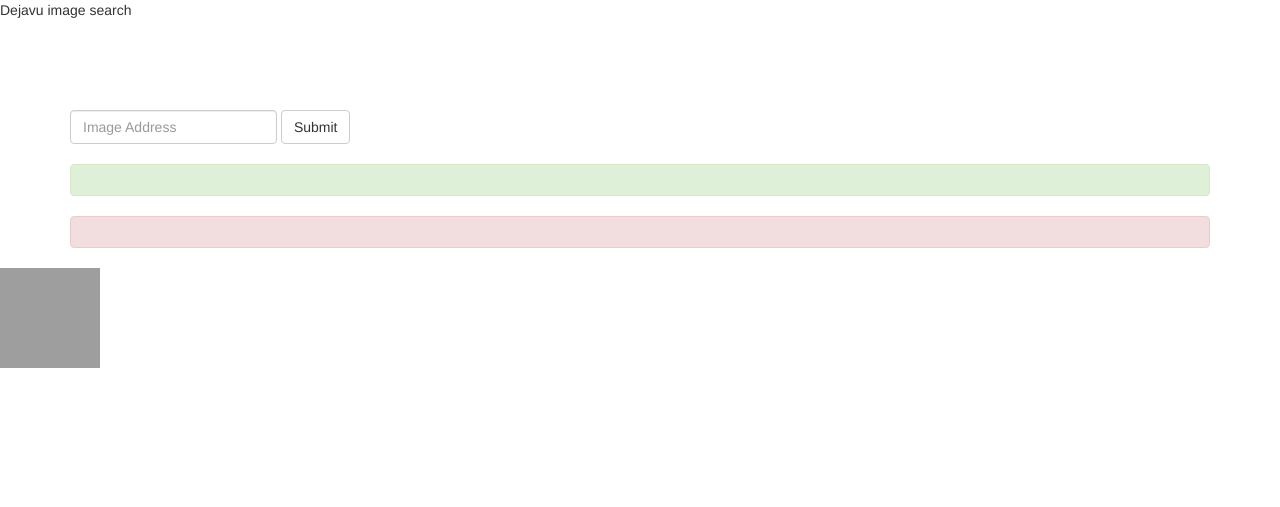
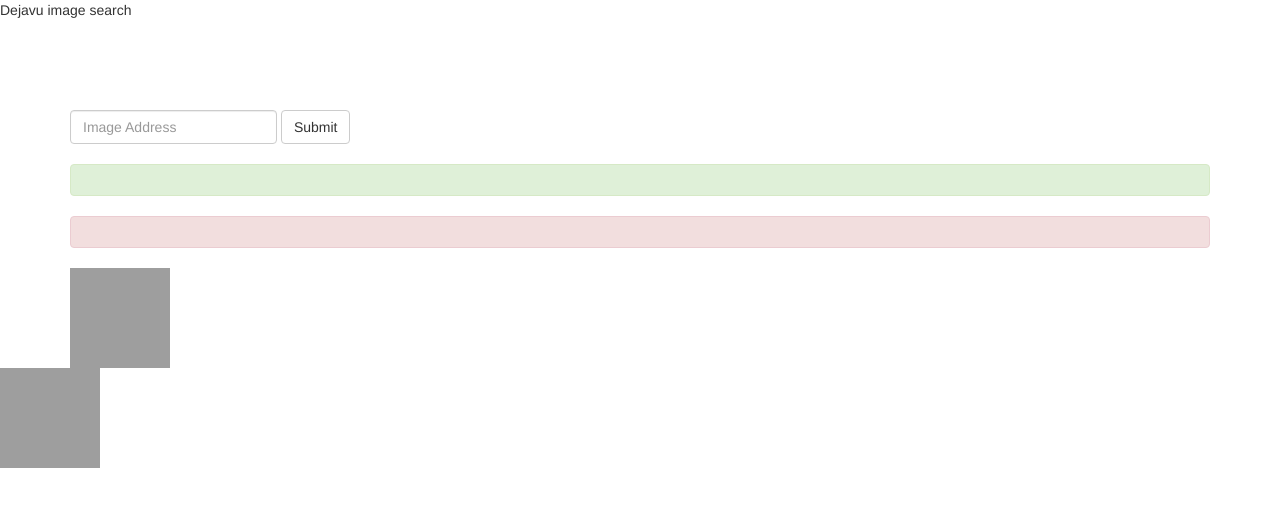
Before and after one commit to Eric0926/dejavu, a Flask app: page / in a window 1280 px wide. Shown: the top 507 px of the page. Run offline with Flask 2, Linux system fonts and the light colour scheme; some libraries are stand-ins or nearby versions; grey boxes are pictures that could not be loaded.

Commit message:
Update form.html

```diff
--- a/templates/form.html
+++ b/templates/form.html
@@ -32,6 +32,7 @@
         <br>
         <div id="successAlert" class="alert alert-success" role="alert" ></div>
         <div id="errorAlert" class="alert alert-danger" role="alert" ></div>
+        <img id="img2" src="https://storage.cloud.google.com/evaluation_images/444_1.png" alt="Smiley face" height="100" width="100" >
     </div>
 
     <img id="img1" src="https://storage.cloud.google.com/evaluation_images/444_10.png" alt="Smiley face" height="100" width="100" >
```
